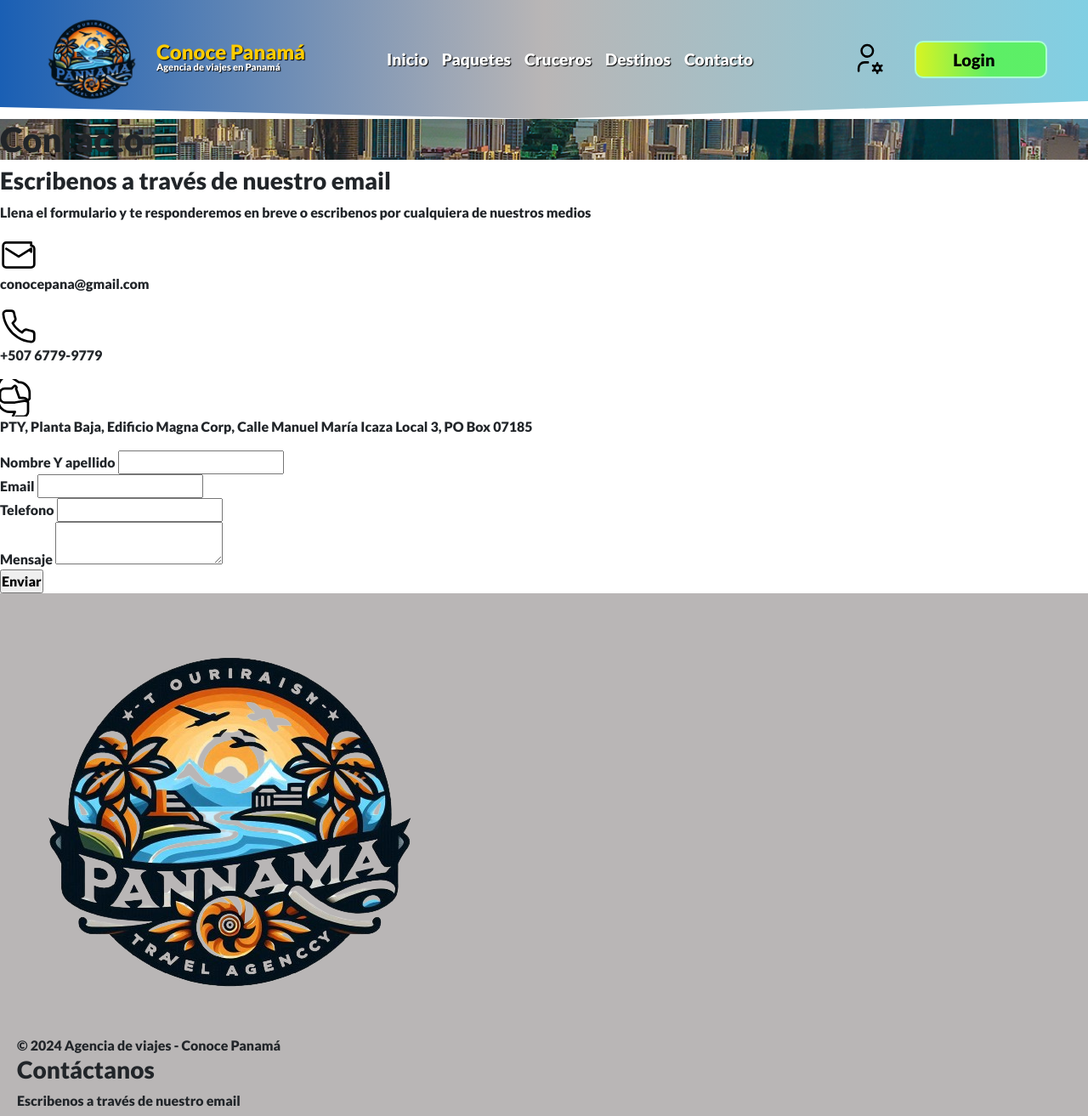
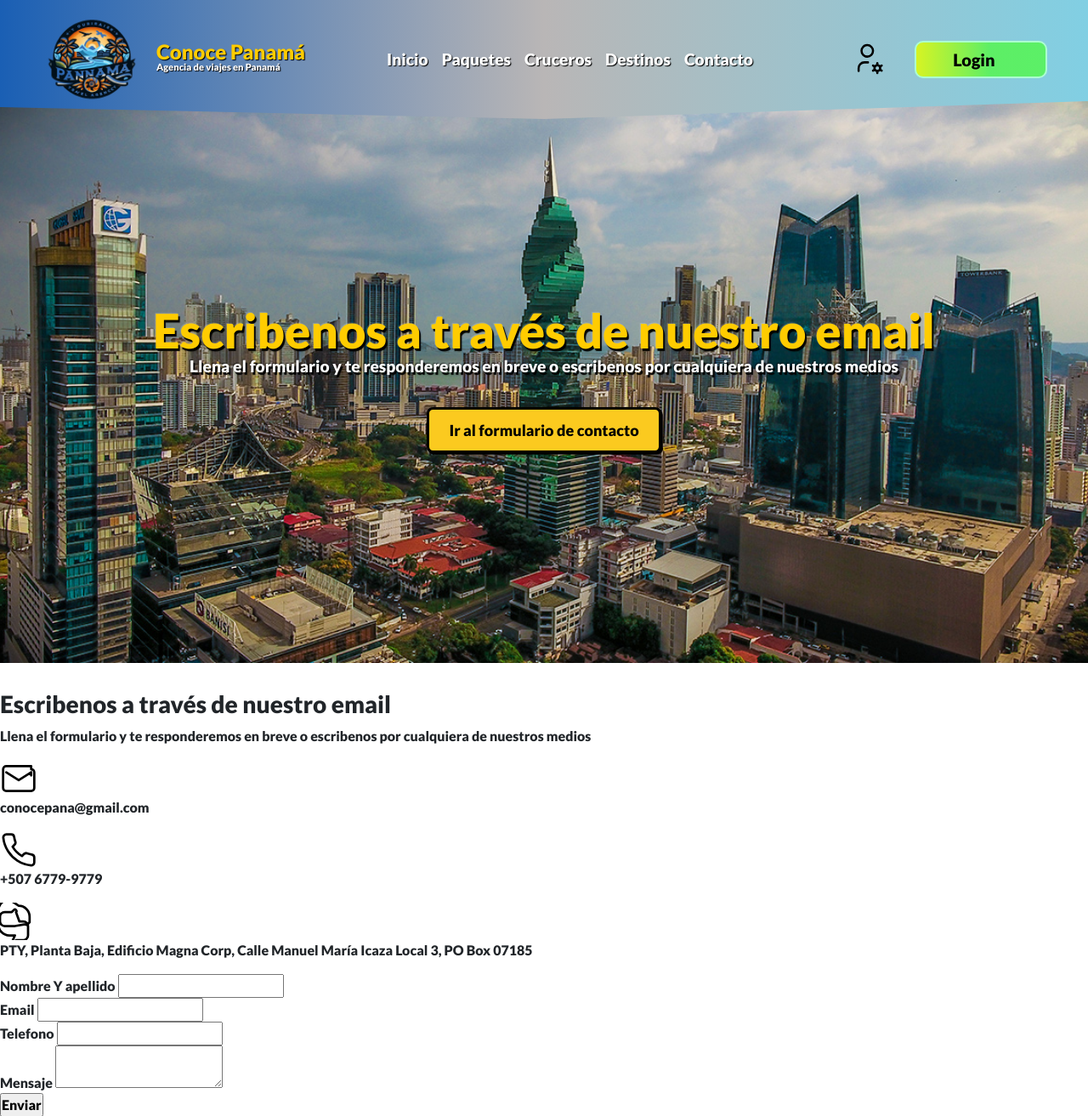
Before and after one commit to David-Josue-Murillo/AgenciaDeViajes_ConocePanama, a PHP site: page /contacto.php in a window 1280 px wide. Shown: the top 1313 px of the page at 85% size. Run offline with PHP 8.4, Linux system fonts and the light colour scheme.

Commit message:
maquetación y estilos principales implementados en todas las secciones

```diff
--- a/assets/css/style.css
+++ b/assets/css/style.css
@@ -202,8 +202,15 @@
     line-height: 1.0px;
 }
 
-.section__content__info{
-    margin-top: -5rem;
+.section__content__info,
+.section__cruceros__info,
+.section__contacto__info{
+    margin-top: -3rem;
+}
+
+.section__destinos__info,
+.section__contacto__info{
+    margin-top: 2rem;
 }
 
 .info__textPrim {
@@ -234,7 +241,8 @@
     /* Sombra doble para mayor profundidad */
 }
 
-.section__main__btn{
+.section__main__btn,
+.section__destinos__btn{
     display: flex;
     justify-content: center;
     align-items: center;
--- a/contacto.php
+++ b/contacto.php
@@ -2,16 +2,23 @@
     include_once 'includes/header.php';
 ?>
         <main>
-            <section class="section__content__contacto">
-                <div>
-                    <h1>Contacto</h1>
+            <section class="section__content__contacto section__main">
+                <div class="section__main__info section__contacto__info">
+                    <h1 class="info__textPrim">Escribenos a través de nuestro email</h1>
+                    <p class="info__textTerc">Llena el formulario y te responderemos en breve o escribenos por cualquiera de nuestros medios</p>
+                </div>
+
+                <div class="section__destinos__btn">
+                    <button class="info__btn">
+                        <a href="#formularioContacto">Ir al formulario de contacto</a>
+                    </button>
                 </div>
             </section>
 
             <section>
                 <!-- Información de contacto -->
                 <div>
-                    <div>
+                    <div id="formularioContacto">
                         <h3>Escribenos a través de nuestro email</h3>
                         <p>Llena el formulario y te responderemos en breve o escribenos por cualquiera de nuestros medios</p>
                     </div>
```
Also changed, not shown: destinos.php (+7 -7 lines), transporte.php (+4 -3 lines).
